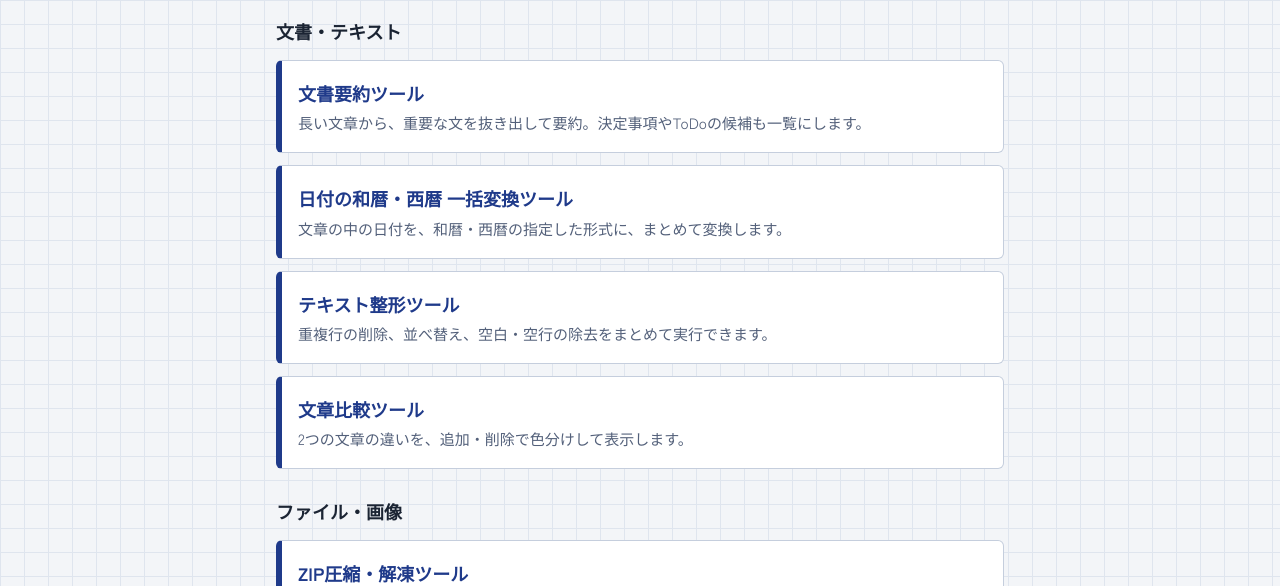
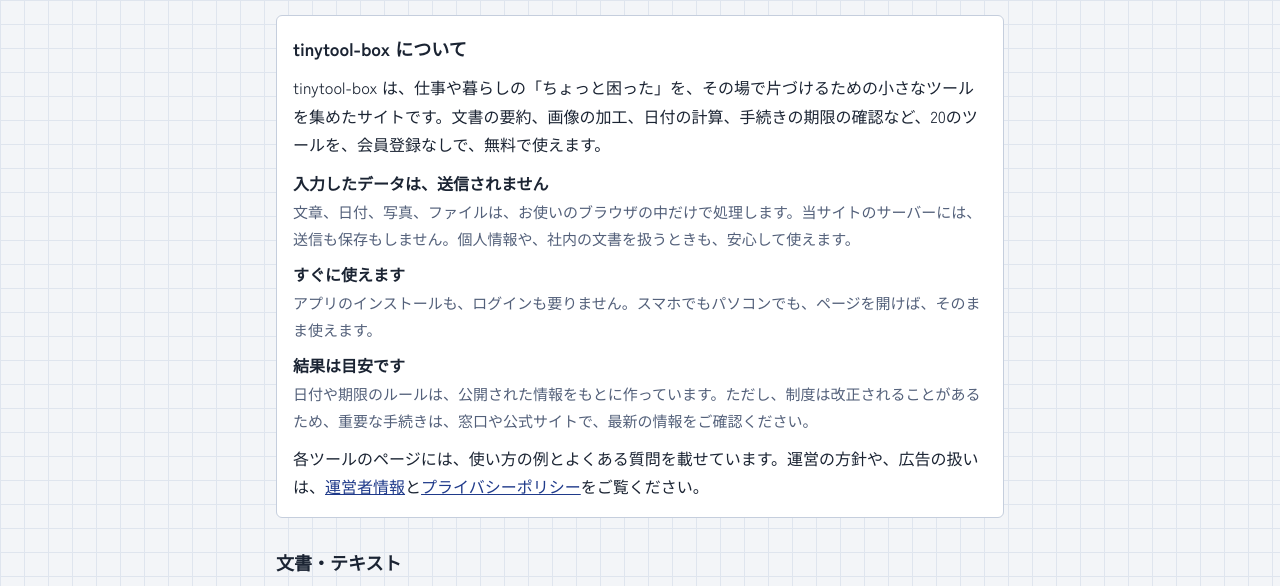
Before and after one commit to shinyabigm-tech/tinytool-box, a plain HTML site: page index.html in a window 1280 px wide. Shown: the part 144-730 px from the top of the page. Drawn offline with Linux system fonts and the light colour scheme.

Commit message:
Enhance meta description for SEO and clarity
Updated the description meta tag to include more details about the tools available on the site.

```diff
--- a/index.html
+++ b/index.html
@@ -11,7 +11,7 @@
 <meta charset="utf-8">
 <meta name="viewport" content="width=device-width, initial-scale=1, viewport-fit=cover">
 <title>tinytool-box｜ブラウザで使える小さな無料ツール集</title>
-<meta name="description" content="登録不要・無料で使える小さなツール集。入力したデータはブラウザ内だけで処理され、送信されません。">
+<meta name="description" content="登録不要・無料で使える小さなツール集。文書の要約、画像の加工、日付の計算、手続きの期限確認など20のツール。入力したデータはブラウザ内だけで処理され、送信されません。">
 <link rel="preconnect" href="https://fonts.googleapis.com">
 <link rel="preconnect" href="https://fonts.gstatic.com" crossorigin>
 <link href="https://fonts.googleapis.com/css2?family=Zen+Kaku+Gothic+New:wght@400;700&display=swap" rel="stylesheet">
@@ -61,12 +61,35 @@ a.tool:focus-visible{outline:3px solid var(--accent); outline-offset:2px}
 .note{margin-top:28px; color:var(--sub); font-size:14px}
 .links{margin-top:12px; font-size:14px}
 .links a{color:var(--accent); margin-right:16px}
+.about{background:var(--card); border:1px solid var(--line); border-radius:6px; padding:16px; margin:0 0 28px}
+.about h2{margin:0 0 8px}
+.about p{margin:0 0 10px}
+.about p:last-child{margin-bottom:0}
+.about dl{margin:0 0 10px}
+.about dt{font-weight:700; margin-top:8px}
+.about dd{margin:0 0 4px; color:var(--sub); font-size:15px}
+.about a{color:var(--accent)}
 </style>
 </head>
 <body>
 <main>
 <h1>tinytool-box</h1>
 <p class="lead">登録不要・無料で使える、ブラウザ上の小さなツール集です。</p>
+
+<section class="about" aria-labelledby="about-h">
+<h2 id="about-h">tinytool-box について</h2>
+<p>tinytool-box は、仕事や暮らしの「ちょっと困った」を、その場で片づけるための小さなツールを集めたサイトです。文書の要約、画像の加工、日付の計算、手続きの期限の確認など、20のツールを、会員登録なしで、無料で使えます。</p>
+<dl>
+<dt>入力したデータは、送信されません</dt>
+<dd>文章、日付、写真、ファイルは、お使いのブラウザの中だけで処理します。当サイトのサーバーには、送信も保存もしません。個人情報や、社内の文書を扱うときも、安心して使えます。</dd>
+<dt>すぐに使えます</dt>
+<dd>アプリのインストールも、ログインも要りません。スマホでもパソコンでも、ページを開けば、そのまま使えます。</dd>
+<dt>結果は目安です</dt>
+<dd>日付や期限のルールは、公開された情報をもとに作っています。ただし、制度は改正されることがあるため、重要な手続きは、窓口や公式サイトで、最新の情報をご確認ください。</dd>
+</dl>
+<p>各ツールのページには、使い方の例とよくある質問を載せています。運営の方針や、広告の扱いは、<a href="/about/">運営者情報</a>と<a href="/privacy/">プライバシーポリシー</a>をご覧ください。</p>
+</section>
+
 <section>
 <h2>文書・テキスト</h2>
 <ul>
```
